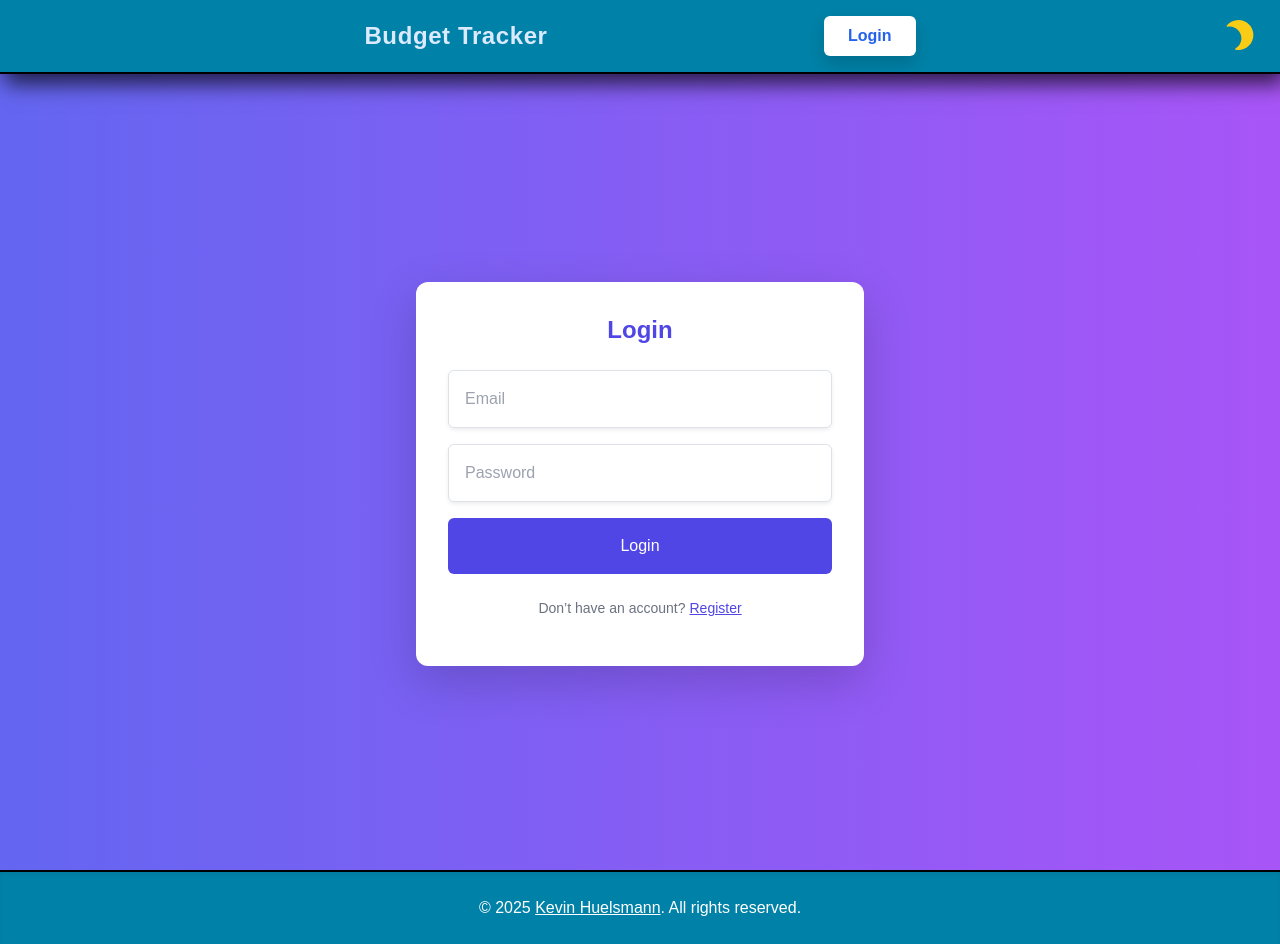
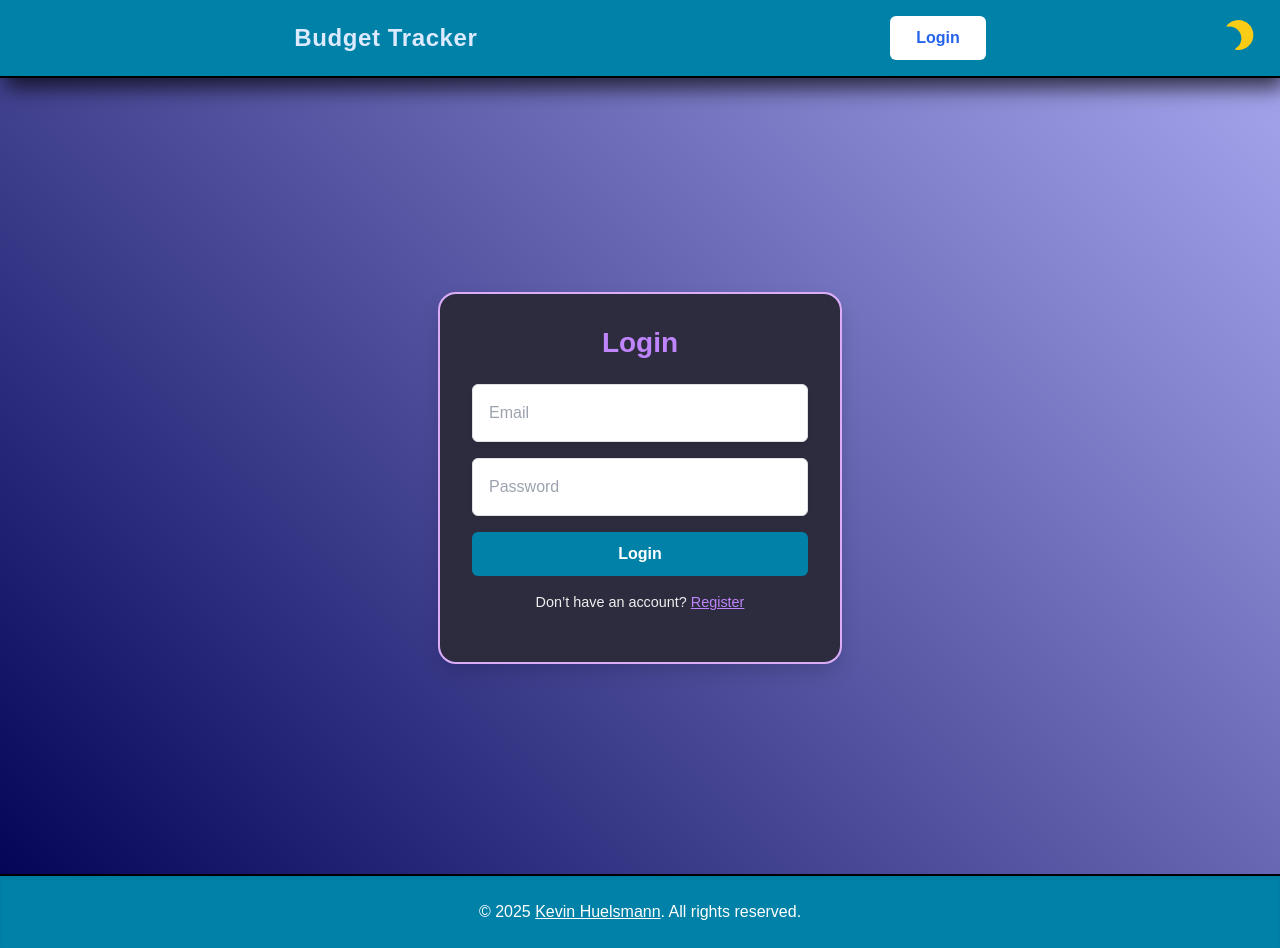
Before and after one commit to Joe-etzkorn/mern-expense-tracker, a React (Create React App) app in the folder client/: page /login in a window 1280 px wide. Built offline with nearby package versions, Linux system fonts and the light colour scheme; a web font is replaced by a local one; what chartjs-plugin-datalabels would draw is missing.

Commit message:
daytheme login

```diff
--- a/client/src/App.css
+++ b/client/src/App.css
@@ -98,6 +98,7 @@ ul {
 
 .animate-button {
   border: 2px solid rgba(0, 0, 0, 0);
+  color: #fff;
 }
 
 .animate-button-blue {
@@ -106,6 +107,15 @@ ul {
 
 .animate-button-red {
   background-color: #e33232;
+}
+
+.animate-button-green {
+  background-color: #34ad7b;
+}
+
+.animate-button-white {
+  background-color: #fff;
+  color: #2563eb !important;
 }
 
 .animate-button:hover {
@@ -143,3 +153,73 @@ ul {
   right: 15px;
   top: 20px;
 }
+
+/* login themes */
+
+.login-container {
+  min-height: 100vh;
+  display: flex;
+  align-items: center;
+  justify-content: center;
+  padding: 2rem;
+}
+
+.login-day-theme-bg {
+  background: linear-gradient(45deg, #7c3aed, #c4b0f4);
+  transition: all 0.3s ease;
+}
+
+.login-night-theme-bg {
+  background: linear-gradient(45deg, #050558, #a4a4ed); /* dark shades */
+  transition: all 0.3s ease;
+}
+
+.login-card {
+  width: 100%;
+  max-width: 400px;
+  padding: 2rem;
+  border-radius: 1rem;
+  box-shadow: 0 10px 20px rgba(0, 0, 0, 0.15);
+  transition: all 0.3s ease;
+}
+
+.day-theme-card {
+  background-color: white;
+  color: #4b0082;
+  outline: 2px solid #5c426a;
+}
+
+.night-theme-card {
+  background-color: #2c2c3e;
+  color: #eee;
+  outline: 2px solid #dcadf6;
+}
+
+.login-heading {
+  text-align: center;
+  font-size: 1.75rem;
+  font-weight: bold;
+  margin-bottom: 1.5rem;
+}
+
+.login-day-theme-heading {
+  color: #5b21b6;
+}
+
+.login-night-theme-heading {
+  color: #c084fc;
+}
+
+.link-text {
+  text-align: center;
+  font-size: 0.9rem;
+  margin-top: 1rem;
+}
+
+.day-theme-link a {
+  color: #5b21b6;
+}
+
+.night-theme-link a {
+  color: #c084fc;
+}
--- a/client/src/components/Button.js
+++ b/client/src/components/Button.js
@@ -12,7 +12,7 @@ const Button = ({ type, text, onClick, color }) => {
             { color }
               ? `bg-${color}-200 hover:bg-${color}-700 animate-button-${color}`
               : `bg-blue-100 hover:bg-blue-700`
-          } text-white font-semibold py-2 px-6 rounded-md transition duration-200 animate-button`}
+          } font-semibold py-2 px-6 rounded-md transition duration-200 animate-button`}
       >
         {text}
       </button>
--- a/client/src/components/Login.js
+++ b/client/src/components/Login.js
@@ -2,6 +2,7 @@ import React, { useState, useContext, useEffect } from "react";
 import { useNavigate, Link } from "react-router-dom";
 import { LoggedInContext, DayTheme } from "../App";
 import Input from "./Input";
+import Button from "./Button";
 
 const Login = () => {
   const [loggedIn, setLoggedIn] = useContext(LoggedInContext);
@@ -51,12 +52,27 @@ const Login = () => {
   };
 
   return (
-    <div className="min-h-screen flex items-center justify-center bg-gradient-to-r from-indigo-500 to-purple-500">
-      <div className="bg-white rounded-xl shadow-lg p-8 w-full max-w-md">
-        <h2 className="text-2xl font-bold text-center mb-6 text-indigo-600">
+    <div
+      className={`login-container ${
+        dayTheme ? "login-day-theme-bg" : "login-night-theme-bg"
+      }`}
+    >
+      <div
+        className={`login-card ${
+          dayTheme ? "day-theme-card" : "night-theme-card"
+        }`}
+      >
+        <h2
+          className={`login-heading ${
+            dayTheme ? "login-day-theme-heading" : "login-night-theme-heading"
+          }`}
+        >
           Login
         </h2>
-        <form onSubmit={handleSubmit} className="space-y-4">
+        <form
+          onSubmit={handleSubmit}
+          className="space-y-4 flex justify-center flex-column"
+        >
           <Input
             type={"email"}
             name={"email"}
@@ -73,16 +89,15 @@ const Login = () => {
             placeholder={"Password"}
             required
           />
-          <button
-            type="submit"
-            className="w-full bg-indigo-600 text-white py-3 rounded-md hover:bg-indigo-700 transition duration-200"
-          >
-            Login
-          </button>
+          <Button type={"submit"} text={"Login"} color={"blue"} />
         </form>
-        <p className="text-center text-sm text-gray-500 mt-4">
+        <p
+          className={`link-text ${
+            dayTheme ? "day-theme-link" : "night-theme-link"
+          }`}
+        >
           Don’t have an account?
-          <Link to="/register" className="text-indigo-600 hover:underline ml-1">
+          <Link to="/register" className="ml-1 hover:underline">
             Register
           </Link>
         </p>
--- a/client/src/components/Logout.js
+++ b/client/src/components/Logout.js
@@ -2,6 +2,7 @@ import React, { useState, useContext, useEffect } from "react";
 import { Navigate } from "react-router-dom";
 import { LoggedInContext } from "../App";
 import { jwtDecode } from "jwt-decode";
+import Button from "./Button";
 
 const Logout = () => {
   const [loggedIn, setLoggedIn] = useContext(LoggedInContext);
@@ -26,7 +27,8 @@ const Logout = () => {
     }
   }, []);
 
-  return <button onClick={handleLogout}>Logout</button>;
+  return <Button onClick={handleLogout} text={"Logout"} color={"white"} />;
+  // <button onClick={handleLogout}>Logout</button>;
 };
 
 export default Logout;
--- a/client/src/components/Navbar.js
+++ b/client/src/components/Navbar.js
@@ -3,6 +3,7 @@ import { LoggedInContext } from "../App";
 import { Link } from "react-router-dom";
 import Logout from "./Logout";
 import DayThemeToggle from "./DayThemeToggle";
+import Button from "./Button";
 
 const Navbar = () => {
   const [loggedIn] = useContext(LoggedInContext);
@@ -13,7 +14,7 @@ const Navbar = () => {
 
   return (
     <nav className="z-10 w-full  text-white sticky top-0 nav-bar relative">
-      <div className="max-w-6xl mx-auto px-4 py-3 flex items-center justify-evenly">
+      <div className="max-w-6xl mx-auto px-4 py-3 flex items-center justify-around">
         <Link
           to="/"
           className="nav-bar-text text-2xl font-extrabold tracking-wide text-blue-100 hover:text-blue-200 transition"
@@ -26,9 +27,10 @@ const Navbar = () => {
             <Logout />
           ) : (
             <Link to="/login">
-              <button className="bg-white text-blue-600 font-semibold px-4 py-2 rounded-md shadow hover:bg-blue-100 transition">
+              <Button text={"Login"} color={"white"} />
+              {/* <button className="bg-white text-blue-600 font-semibold px-4 py-2 rounded-md shadow hover:bg-blue-100 transition">
                 Login
-              </button>
+              </button> */}
             </Link>
           )}
         </div>
--- a/client/src/components/Register.js
+++ b/client/src/components/Register.js
@@ -2,6 +2,7 @@ import React, { useState } from "react";
 import axios from "axios";
 import { Link } from "react-router-dom";
 import Input from "./Input";
+import Button from "./Button";
 
 const Register = () => {
   const [name, setName] = useState("");
@@ -35,7 +36,10 @@ const Register = () => {
         <h2 className="text-2xl font-bold text-center mb-6 text-green-600">
           Create an Account
         </h2>
-        <form onSubmit={handleSubmit} className="space-y-4">
+        <form
+          onSubmit={handleSubmit}
+          className="space-y-4 flex justify-center flex-column"
+        >
           <Input
             type={"text"}
             placeholder={"Name"}
@@ -57,12 +61,13 @@ const Register = () => {
             onChange={(e) => setPassword(e.target.value)}
             required
           />
-          <button
+          <Button type={"submit"} text={"Register"} color={"green"} />
+          {/* <button
             type="submit"
             className="w-full bg-green-600 text-white py-3 rounded-md hover:bg-green-700 transition duration-200"
           >
             Register
-          </button>
+          </button> */}
         </form>
 
         {message && (
```
